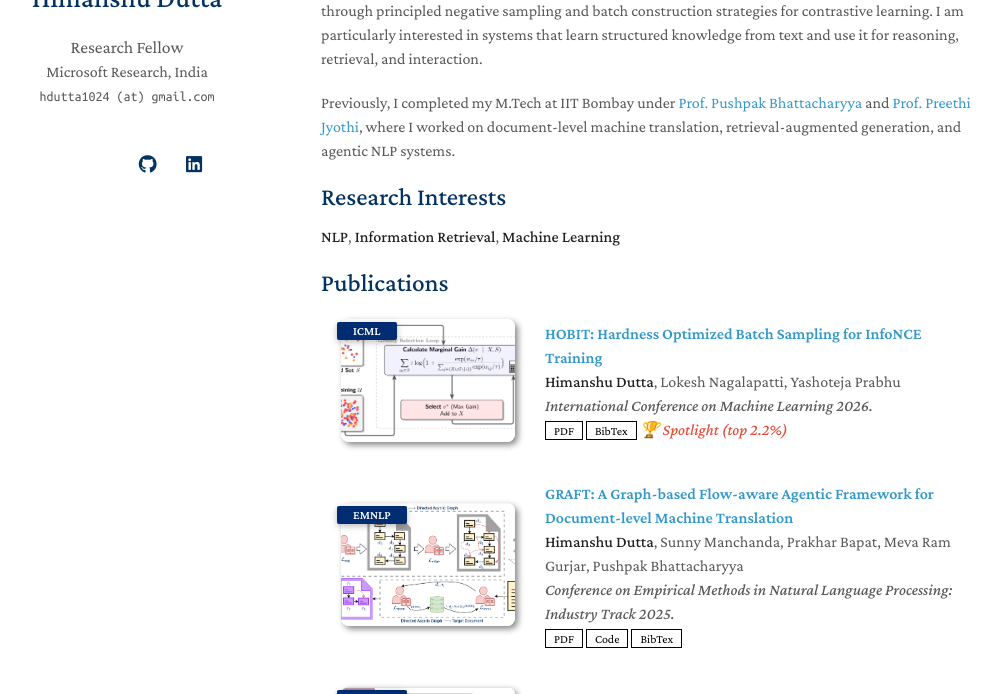
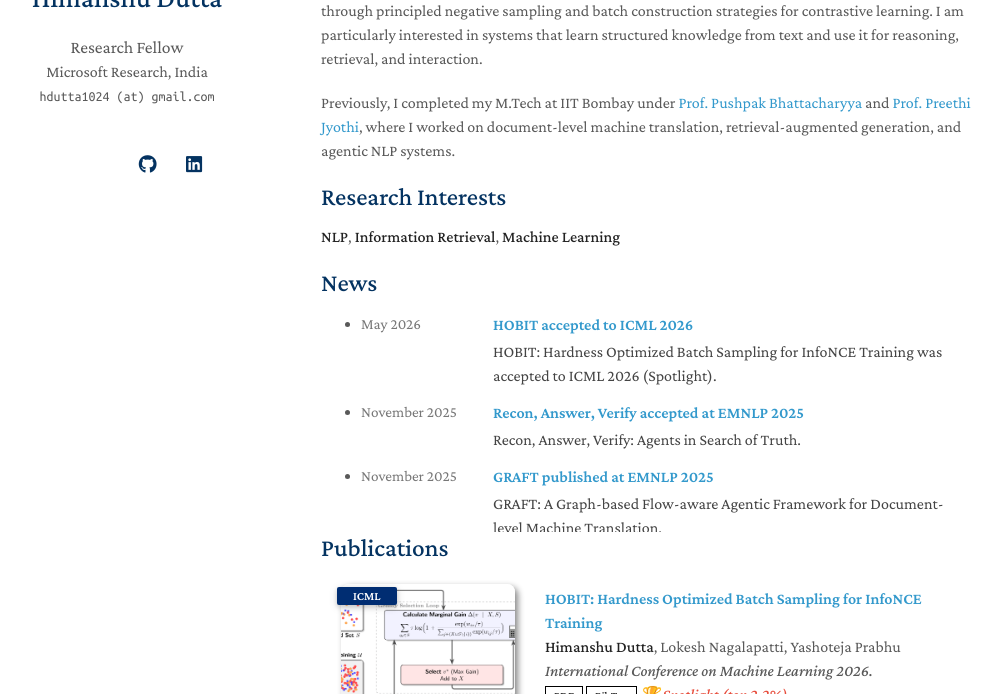
Before and after one commit to himanshu-dutta/himanshu-dutta.github.io, a Jekyll site: the page built from index.md, in a window 1280 px wide and 900 px high, cut to the strip 206-900 px from the top of the window. Shown: the whole strip, without its empty margins (149-1150 px from the left). Built offline with Jekyll 4.4.1, drawn with Linux system fonts in a browser that asks for light colours; a style sheet for code colours, icons or effects is not loaded; our own code applies the rules of GitHub Pages for plain Markdown files.

Commit message:
feat(news): add News data, include and include on homepage

```diff
--- /dev/null
+++ b/_data/news.yml
@@ -0,0 +1,20 @@
+main:
+  - date: 2026-05-01
+    title: "HOBIT accepted to ICML 2026"
+    link: "https://aka.ms/hobit"
+    description: "HOBIT: Hardness Optimized Batch Sampling for InfoNCE Training was accepted to ICML 2026 (Spotlight)."
+
+  - date: 2025-11-01
+    title: "GRAFT published at EMNLP 2025"
+    link: "https://aclanthology.org/2025.emnlp-industry.166.pdf"
+    description: "GRAFT: A Graph-based Flow-aware Agentic Framework for Document-level Machine Translation."
+
+  - date: 2025-11-01
+    title: "Recon, Answer, Verify accepted at EMNLP 2025"
+    link: "https://aclanthology.org/2025.emnlp-industry.167.pdf"
+    description: "Recon, Answer, Verify: Agents in Search of Truth."
+
+  - date: 2025-07-01
+    title: "Completed M.Tech and joined Microsoft Research, India"
+    link: ""
+    description: "Completed M.Tech at IIT Bombay and later joined Microsoft Research, India as a Research Fellow (ReFoRM team)."
--- /dev/null
+++ b/_includes/news.md
@@ -0,0 +1,22 @@
+<h2 id="news">News</h2>
+
+<!-- Scrollable news block to keep the page compact -->
+<div class="news" style="max-height:220px; overflow-y:auto; padding-right:8px;">
+  <ul class="news-list">
+    {% assign news_sorted = site.data.news.main | sort: 'date' | reverse %}
+    {% for item in news_sorted %}
+    <li style="margin-bottom: 0.75rem;">
+      <div style="display:flex;align-items:flex-start;gap:12px;">
+        <div style="min-width:120px;color:#777;font-size:0.95rem;">{{ item.date | date: "%B %Y" }}</div>
+        <div>
+          <div style="font-weight:700;">
+            {% if item.link %}<a href="{{ item.link }}">{{ item.title }}</a>{% else %}{{ item.title }}{% endif %}
+
+          </div>
+          {% if item.description %}<div style="color:#444;margin-top:3px;">{{ item.description }}</div>{% endif %}
+        </div>
+      </div>
+    </li>
+    {% endfor %}
+  </ul>
+</div>
--- a/index.md
+++ b/index.md
@@ -13,12 +13,7 @@ Previously, I completed my M.Tech at IIT Bombay under [Prof. Pushpak Bhattachary
 
 **NLP**, **Information Retrieval**, **Machine Learning**
 
-<!-- ## News
-
-- **[Feb. 2020]** Our paper about incremental learning is accepted to CVPR 2020.
-- **[Feb. 2020]** We will host the ACM Multimedia Asia 2020 conference in Singapore!
-- **[Sept. 2019]** Our paper about few-shot learning is accepted to NeurIPS 2019.
-- **[Mar. 2019]** Our paper about few-shot learning is accepted to CVPR 2019. -->
+{% include_relative _includes/news.md %}
 
 {% include_relative _includes/publications.md %}
 
```
